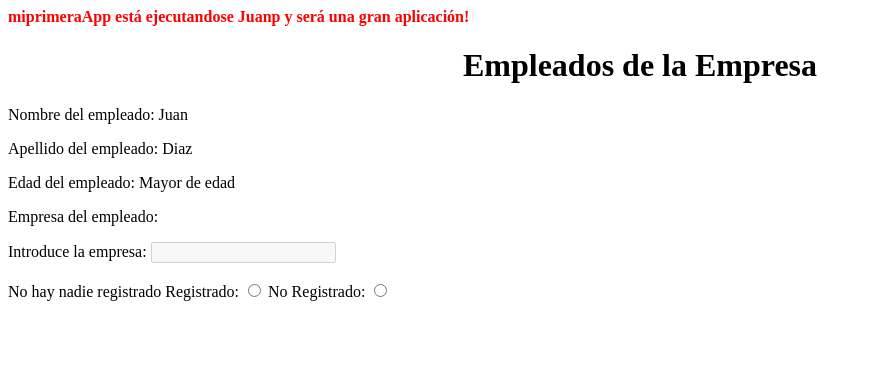
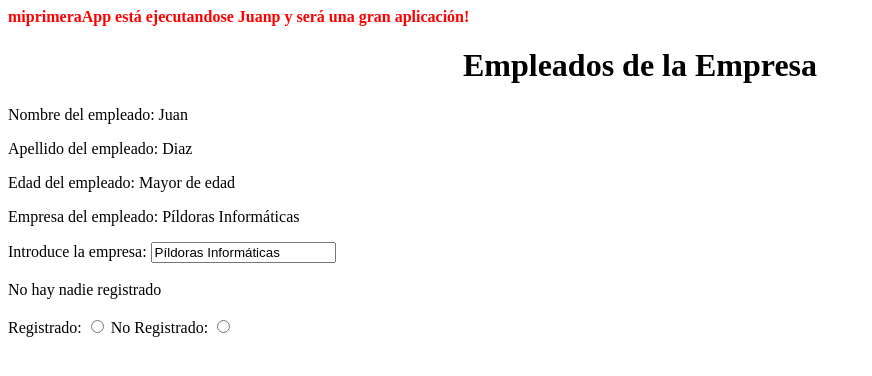
Before and after one commit to juanpoquiomaesquivel/Angular, an Angular app in the folder pildorasinformaticas/miprimeraApp/: page / in a window 1280 px wide. Shown: the top 376 px of the page, without its empty margins (0-872 px from the left). Built offline with nearby package versions, Linux system fonts and the light colour scheme.

Commit message:
Curso Angular - Video 11 - Two Way Binding

```diff
--- a/pildorasinformaticas/miprimeraApp/src/app/app.component.html
+++ b/pildorasinformaticas/miprimeraApp/src/app/app.component.html
@@ -4,4 +4,4 @@
 
 <app-empleados></app-empleados>
 
-<!-- https://www.youtube.com/watch?v=FPjFXQf1pqM&list=PLU8oAlHdN5BnNAe8zXnuBNzKID39DUwcO&index=10 -->
+<!-- https://www.youtube.com/watch?v=s1cbV27o6LE&list=PLU8oAlHdN5BnNAe8zXnuBNzKID39DUwcO&index=11 -->
--- a/pildorasinformaticas/miprimeraApp/src/app/app.module.ts
+++ b/pildorasinformaticas/miprimeraApp/src/app/app.module.ts
@@ -4,13 +4,14 @@
 import { AppComponent } from './app.component';
 import { EmpleadosComponent } from './empleados/empleados.component';
 import { EmpleadoComponent } from './empleado/empleado.component'
+import { FormsModule } from '@angular/forms'
 
 @NgModule({
   declarations: [
     AppComponent, EmpleadosComponent, EmpleadoComponent
   ],
   imports: [
-    BrowserModule
+    BrowserModule, FormsModule
   ],
   providers: [],
   bootstrap: [AppComponent]
--- a/pildorasinformaticas/miprimeraApp/src/app/empleado/empleado.component.html
+++ b/pildorasinformaticas/miprimeraApp/src/app/empleado/empleado.component.html
@@ -1,13 +1,15 @@
 <p>Nombre del empleado: {{nombre}}</p>
 <p>Apellido del empleado: {{apellido}}</p>
 <p>Edad del empleado: {{edad >= 18 ? "Mayor de edad" : "Menor de edad"}}</p>
-<p>Empresa del empleado: {{empresa.value}}</p>
+<p>Empresa del empleado: {{empresa}}</p>
 
-Introduce la empresa: <input type="text" #empresa (keyup)="0" [disabled]="habilitacionCuadro" />
-
+<!-- Introduce la empresa: <input type="text" #empresa (keyup)="0" [disabled]="habilitacionCuadro" /> -->
+Introduce la empresa: <input type="text" [(ngModel)]="empresa" />
 <br />
 <br />
 {{textoDeRegistro}}
+<br />
+<br />
 Registrado: <input type="radio" name="nRegistro" value="si" id="registro" [checked]="usuRegistrado" (click)="setusuarioRegistrado($event)" />
 No Registrado: <input type="radio" name="nRegistro" value="no" (click)="setusuarioRegistrado($event)" />
 {{getRegistroUsuario()}}
--- a/pildorasinformaticas/miprimeraApp/src/app/empleado/empleado.component.ts
+++ b/pildorasinformaticas/miprimeraApp/src/app/empleado/empleado.component.ts
@@ -17,7 +17,11 @@
   nombre="Juan";
   apellido="Diaz";
   /*private */edad=18;
-  //empresa="Píldoras Informáticas";
+  empresa="Píldoras Informáticas";
+
+  /*cambiaEmpresa(event:Event) {
+    this.empresa=(<HTMLInputElement>event.target).value;
+  }*/
 
   /*getEdad() {
     return this.edad;
@@ -26,7 +30,7 @@
   /*llamaEmpresa(value:String) {
 
   }*/
-  habilitacionCuadro=true;
+  habilitacionCuadro=false;
   usuRegistrado=false;
   textoDeRegistro="No hay nadie registrado"
 
```
